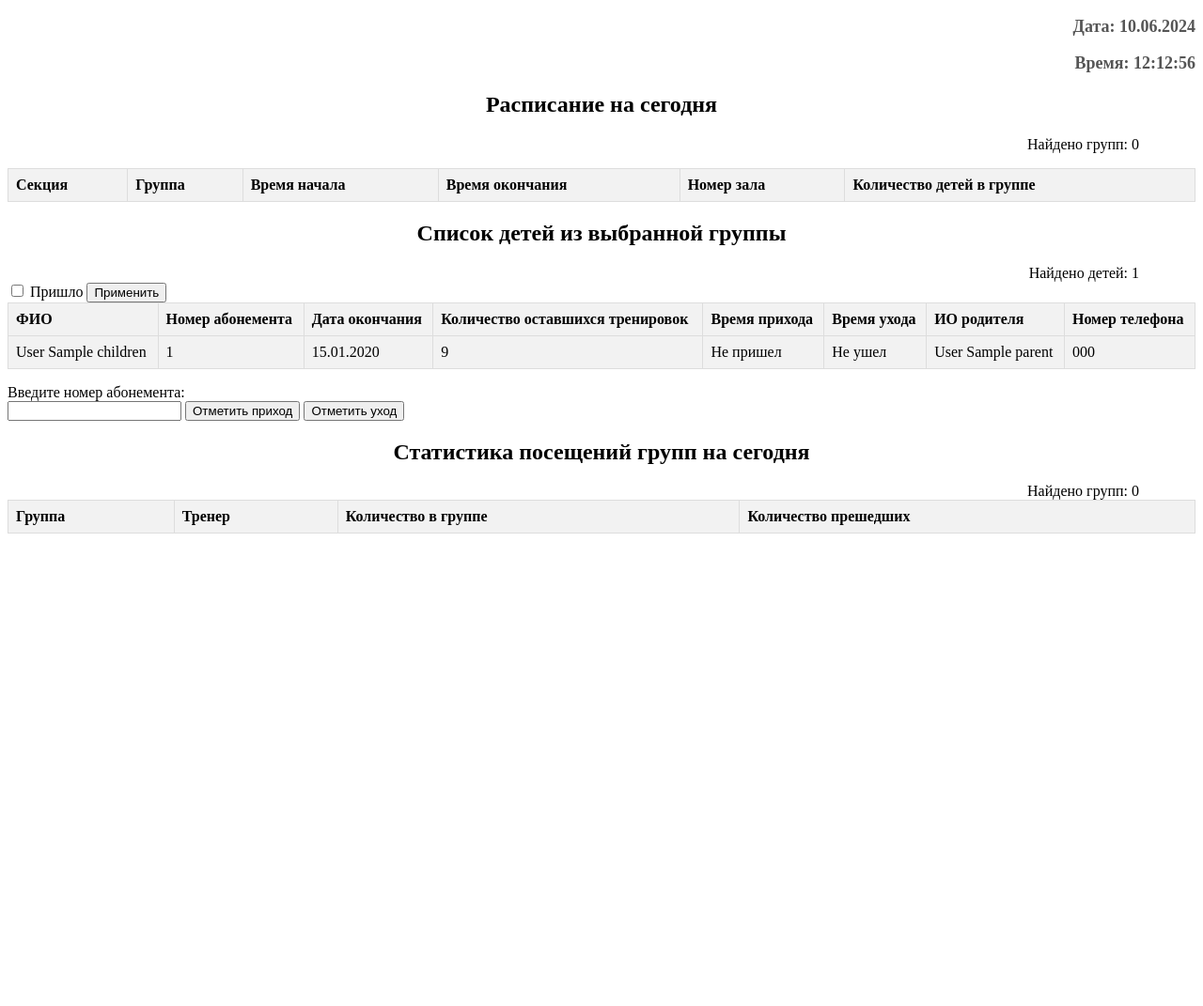
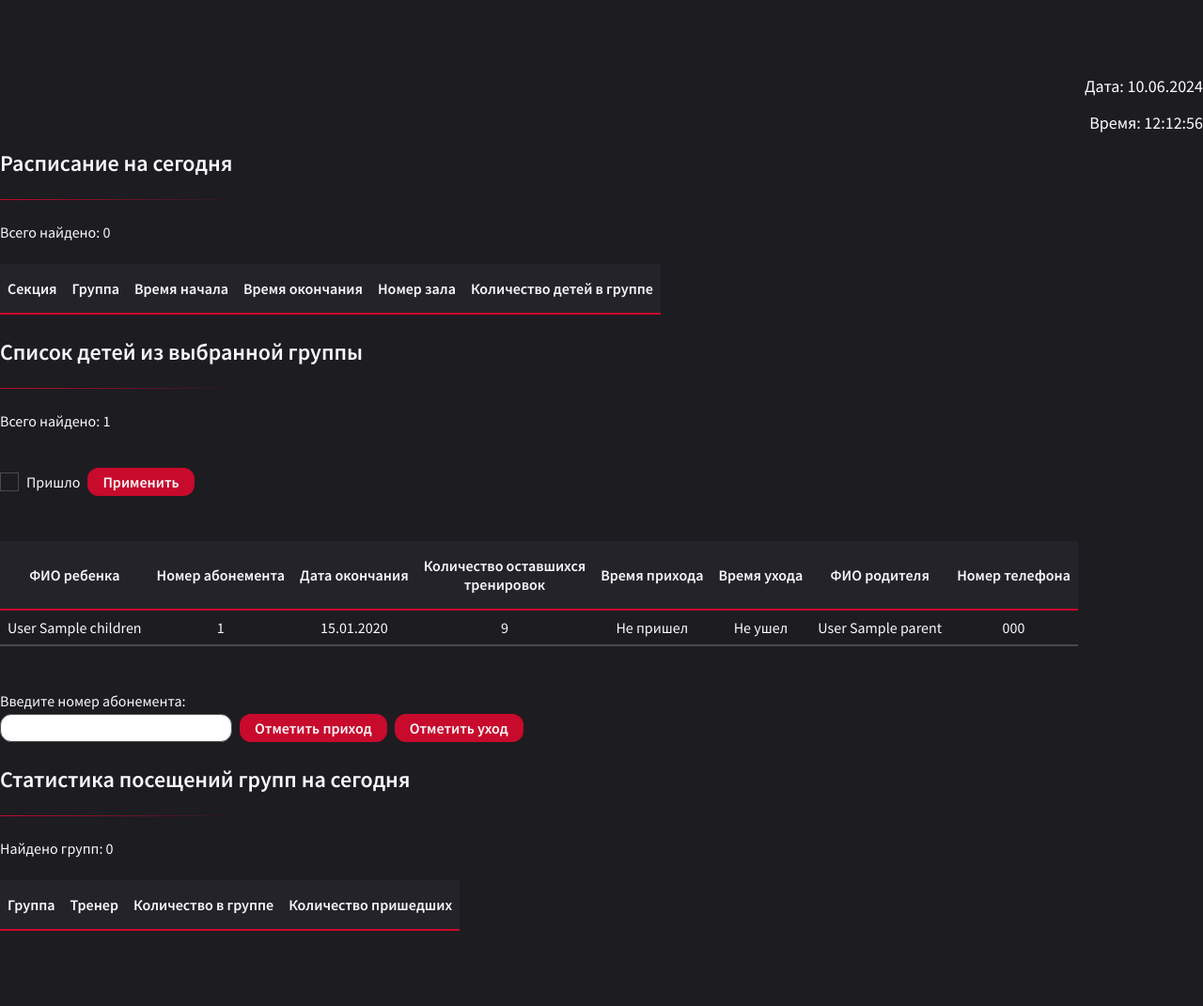
Before and after one commit to danila202/attendance-control, a Django app: page /visit/group/1/ in a window 1280 px wide. Shown: the whole page at 94% size. Before the commit the page ends 568 px from the top, so only its background shows below. Run offline with Django 4.2, Linux system fonts and the light colour scheme; tables that the repository leaves empty hold one stand-in row (values such as "Sample post"); lists and menus that the app fills with data are empty.

Commit message:
Create style for template

```diff
--- /dev/null
+++ b/osa/visit_control/static/css/style.css
@@ -0,0 +1,204 @@
+@import url('visit_control/static/vendor/font.css');
+
+:root {
+    /* colors */
+    --background-main: #1D1C21;
+    --background-secondary: #25232A;
+    --color-main: #F9F9FB;
+    --color-accent: #C80A2C;
+    --color-accent-hover: #AC001F;
+    --color-gray: #4A494D;
+}
+
+body {
+    max-width: 1440px;
+    margin: 80px auto;
+    font-family: 'Source Sans Pro', sans-serif;
+    -webkit-font-smoothing: antialiased;
+    -moz-osx-font-smoothing: grayscale;
+    background: var(--background-main);
+    color: var(--color-main);
+}
+
+h2 {
+    position: relative;
+    margin: 0 0 24px;
+    padding: 0 0 24px;
+}
+
+h2::after {
+    content: "";
+    position: absolute;
+    left: 0;
+    bottom: 0;
+    width: 254px;
+    height: 1px;
+    background: linear-gradient(90deg, #C80A2C -2.73%, #1D1C21 100%);
+}
+
+p {
+    margin: 0 0 16px;
+    padding: 0;
+}
+
+a {
+    color: var(--color-accent);
+    text-decoration: none;
+    transition: all .3s linear;
+}
+
+table {
+    width: auto;
+    margin: 24px 0;
+    font-family: inherit;
+    border-collapse: collapse;
+}
+
+th {
+    padding: 16px 8px;
+    text-align: center;
+    vertical-align: middle;
+    background: var(--background-secondary);
+    border: none;
+    border-bottom: 2px solid var(--color-accent);
+}
+
+td {
+    padding: 8px;
+    text-align: center;
+    vertical-align: middle;
+    border: none;
+    border-bottom: 2px solid var(--color-gray);
+}
+
+button {
+    position: relative;
+    display: inline-block;
+    padding: 8px 16px;
+    font-family: inherit;
+    font-size: 16px;
+    font-weight: 600;
+    line-height: 14px;
+    color: inherit;
+    background: var(--color-accent);
+    border: none;
+    border-radius: 12px;
+    box-sizing: border-box;
+    appearance: none;
+    outline: transparent;
+    cursor: pointer;
+    transition: all .3s linear;
+}
+
+button[name="action"] {
+    align-self: end;
+}
+
+label:has(input[type="number"]) {
+    display: flex;
+    flex-direction: column;
+    gap: 4px;
+}
+
+input[type="number"] {
+    padding: 4px 16px;
+    font-family: inherit;
+    font-size: 16px;
+    font-weight: 600;
+    line-height: 20px;
+    color: var(--background-main);
+    border-radius: 12px;
+    border: 1px solid var(--color-gray);
+    outline: transparent;
+    box-sizing: border-box;
+    transition: all .3s linear;
+}
+
+input[type="number"]:focus,
+input[type="number"]:focus-visible,
+input[type="number"]:active {
+    outline: 1px solid transparent;
+    border: 1px solid var(--color-accent);
+}
+
+input[type="number"]:valid:not(:placeholder-shown) {
+    border-color: var(--color-accent);
+}
+
+form {
+    display: inline-flex;
+    align-items: center;
+    gap: 8px;
+    width: 100%;
+    margin: 24px 0;
+}
+
+.checkbox {
+    display: inline-flex;
+}
+
+.checkbox__input {
+    position: absolute;
+    width: 1px;
+    height: 1px;
+    overflow: hidden;
+    clip: rect(0 0 0 0);
+}
+
+.checkbox__switch {
+    display: inline-flex;
+    align-items: center;
+    justify-content: center;
+    margin-right: 8px;
+    width: 20px;
+    height: 20px;
+    border: 1px solid var(--color-gray);
+    cursor: pointer;
+    box-sizing: border-box;
+    transition: all .3s linear;
+}
+
+.checkbox__input:checked + .checkbox__switch {
+    background: var(--color-accent);
+}
+
+.checkbox__input:checked + .checkbox__switch::before {
+    content: "";
+    position: absolute;
+    width: 8px;
+    height: 1px;
+    background: var(--color-main);
+}
+
+.checkbox__input:checked + .checkbox__switch::after {
+    content: "";
+    position: absolute;
+    width: 8px;
+    height: 1px;
+    background: var(--color-main);
+    transform: rotate(90deg);
+}
+.current-datetime {
+    text-align: right;
+    font-size: 18px;
+    color: white;
+    }
+
+@media (hover: hover) {
+    button:hover {
+        background: var(--color-accent-hover);
+    }
+    .checkbox__switch:hover {
+        border-color: var(--color-accent);
+    }
+    a:hover {
+        color: var(--color-accent-hover);
+    }
+    input[type="number"]:hover {
+        border-color: var(--color-accent-hover);
+    }
+    input[type="number"]:is(:active, :focus, :focus-within):hover {
+        border-color: var(--color-accent);
+    }
+
+}
--- /dev/null
+++ b/osa/visit_control/static/vendor/font.css
@@ -0,0 +1,15 @@
+@font-face {
+    font-family: 'Source Sans Pro';
+    font-style: normal;
+    font-weight: 300;
+    src: local("Source Sans Pro Light"), local("SourceSansPro-Light"), url("./fonts/source-sans-pro-v12-cyrillic_latin-300.woff2") format("woff2"), url("./fonts/source-sans-pro-v12-cyrillic_latin-300.woff") format("woff"); }
+@font-face {
+    font-family: 'Source Sans Pro';
+    font-style: normal;
+    font-weight: 400;
+    src: local("Source Sans Pro Regular"), local("SourceSansPro-Regular"), url("./fonts/source-sans-pro-v12-cyrillic_latin-regular.woff2") format("woff2"), url("./fonts/source-sans-pro-v12-cyrillic_latin-regular.woff") format("woff"); }
+@font-face {
+    font-family: 'Source Sans Pro';
+    font-style: normal;
+    font-weight: 600;
+    src: local("Source Sans Pro SemiBold"), local("SourceSansPro-SemiBold"), url("./fonts/source-sans-pro-v12-cyrillic_latin-600.woff2") format("woff2"), url("./fonts/source-sans-pro-v12-cyrillic_latin-600.woff") format("woff"); }
--- a/osa/visit_control/templates/first_page.html
+++ b/osa/visit_control/templates/first_page.html
@@ -1,17 +1,12 @@
+{% load static %}
 <!DOCTYPE html>
 <html lang="en">
 <head>
-      <meta charset="UTF-8">
+    <meta charset="UTF-8">
     <title>Title</title>
-    <style>
-.current-datetime {
-            text-align: right;
-            font-size: 18px;
-            color: #555;
+ <link rel="stylesheet" type="text/css" href="{% static 'css/style.css'%}">
 
-        }
-    </style>
-    <script>
+     <script>
         function updateDateTime() {
             const now = new Date();
             const formattedDate = now.toLocaleDateString('ru-RU');
@@ -21,18 +16,17 @@
         }
         window.onload = function() {
             updateDateTime();
-            setInterval(updateDateTime, 1000); // Update every second
+            setInterval(updateDateTime, 1000); // Обновление каждую секунду
         }
     </script>
-
 
 </head>
 <body>
     <div id="current-datetime" class="current-datetime">
-        <strong><p id="current-date"></p></strong>
-        <strong><p id="current-time"></p></strong>
+        <p id="current-date"></p>
+        <p id="current-time"></p>
     </div>
-{% include 'schedule.html' with schedules=schedules %}
+  {% include 'schedule.html' with schedules=schedules %}
 
     {% if show_group_data %}
         {% include 'group.html' with subscriptions=group_data.subscriptions group=group_data.group %}
@@ -41,6 +35,5 @@
     {% endif %}
 
 {% include 'statistic.html' with data_groups=data_groups %}
-
 </body>
 </html>
--- a/osa/visit_control/templates/group.html
+++ b/osa/visit_control/templates/group.html
@@ -1,58 +1,37 @@
+{% load static %}
 <!DOCTYPE html>
-<html lang="en">
+<html lang="ru">
     <head>
       <meta charset="UTF-8">
-    <title>Title</title>
-            <style>
-        table {
-            width: 100%;
-            border-collapse: collapse;
-        }
-        th, td {
-            border: 1px solid #dddddd;
-            text-align: left;
-            padding: 8px;
-        }
-        th {
-            background-color: #f2f2f2;
-        }
-        tr:nth-child(even) {
-            background-color: #f2f2f2;
-        }
-        h2 {
-            text-align: center;
-        }
-        .align-right {
-            text-align: right;
-            padding-right: 60px;
-        }
-    </style>
+      <title>Группы</title>
+     <link rel="stylesheet" type="text/css" href="{% static 'css/style.css' %}">
     </head>
     <body>
         <h2>Список детей из выбранной группы</h2>
-<div class="align-right">
- Найдено детей: {{ total_subscriptions }}
-</div>
-<form method="get" style="display: inline-block; ">
+        <p>Всего найдено: {{ total_subscriptions }}</p>
+        <form method="get">
             <input type="hidden" name="group_id" value="{{ group.id }}">
-        <label>
-            <input type="checkbox" name="arrival_children" value="on" {% if arrival_checked %}checked{% endif %}>
+            <label class="checkbox">
+              <input class="checkbox__input" type="checkbox" name="arrival_children" value="on" {% if arrival_checked %}checked{% endif %}>
+              <span class="checkbox__switch"></span>
               Пришло
             </label>
             <button type="submit">Применить</button>
         </form>
-
         <table>
+            <thead>
                 <tr>
-        <th>ФИО</th>
+                    <th>ФИО ребенка</th>
                     <th>Номер абонемента</th>
                     <th>Дата окончания</th>
-        <th>Количество оставшихся тренировок</th>
+                    <th>Количество оставшихся <br> тренировок</th>
                     <th>Время прихода</th>
                     <th>Время ухода</th>
-        <th>ИО родителя</th>
+                    <th>ФИО родителя</th>
                     <th>Номер телефона</th>
                 </tr>
+            </thead>
+            <tbody>
                 {% for subscription in subscriptions %}
                 <tr>
                     <td>{{ subscription.child.surname}} {{ subscription.child.name_patronymic }}</td>
@@ -73,19 +52,18 @@
                     <td>{{ subscription.parent.mobile_phone }}</td>
                 </tr>
                 {% endfor %}
+            </tbody>
         </table>
         <form action="{% url "visit:create_visit" %}" method="post">
         {% csrf_token %}
-    <p> Введите номер абонемента:<br> <input name="subscription_id" type="number" />
+        <label>Введите номер абонемента: <input name="subscription_id" type="number" placeholder=" " /></label>
         <button type="submit" name="action" value="arrival"> Отметить приход</button>
         <button type="submit" name="action" value="exit"> Отметить уход</button>
-    </p>
         </form>
 
         {#<form method="post" action="{% url "visit:all" %}">#}
         {#     {% csrf_token %}#}
         {#    <button class="btn-new" name="action" value="pushed"> Статистика посещений групп на сегодня </button>#}
         {#</form>#}
-
     </body>
 </html>
--- a/osa/visit_control/templates/schedule.html
+++ b/osa/visit_control/templates/schedule.html
@@ -1,49 +1,17 @@
+{% load static %}
 <!DOCTYPE html>
-<html lang="en">
+<html lang="ru">
     <head>
         <meta charset="UTF-8">
-    <title>Title</title>
-    <style>
-        table {
-            width: 100%;
-            border-collapse: collapse;
-        }
-        th, td {
-            border: 1px solid #dddddd;
-            text-align: left;
-            padding: 8px;
-        }
-        th {
-            background-color: #f2f2f2;
-        }
-        tr:nth-child(even) {
-            background-color: #f2f2f2;
-        }
-        h2 {
-            text-align: center;
-        }
-        .align-right {
-            text-align: right;
-            padding-right: 60px;
-        }
-        .custom-link {
-            color: black; /* Замените на нужный цвет */
-            text-decoration: none;
-        }
-        .custom-link:hover {
-            color: rosybrown; /* Опционально: другой цвет при наведении */
-        }
-    </style>
+        <title>Расписание</title>
+       <link rel="stylesheet" type="text/css" href="{% static 'css/styles.css' %}">
     </head>
     <body>
         <h2>Расписание на сегодня</h2>
-    <div class="align-right">
-        <p>Найдено групп: {{ schedules_count }}</p>
-    </div>
+        <p>Всего найдено: {{ schedules_count }}</p>
         <table>
+            <thead>
                 <tr>
-
-
                     <th>Секция</th>
                     <th>Группа</th>
                     <th>Время начала</th>
@@ -51,17 +19,19 @@
                     <th>Номер зала</th>
                     <th>Количество детей в группе</th>
                 </tr>
+            </thead>
+            <tbody>
                 {% for schedule in schedules %}
+                <tr>
                     <td>{{ schedule.group.naming_sport }}</td>
-        <td><a class="custom-link" href="{% url "visit:detail-group" schedule.group.id %}"> {{ schedule.group.naming }}</a></td>
+                    <td><a href="{% url "visit:detail-group" schedule.group.id %}"> {{ schedule.group.naming }}</a></td>
                     <td>{{ schedule.start_time|date:"H:i" }}</td>
                     <td>{{ schedule.end_time|date:"H:i"}}</td>
                     <td>{{ schedule.training_room }}</td>
                     <td>{{ schedule.group.children_count }}</td>
+                </tr>
                 {% endfor %}
+            </tbody>
         </table>
-
-
-
     </body>
 </html>
--- a/osa/visit_control/templates/statistic.html
+++ b/osa/visit_control/templates/statistic.html
@@ -1,36 +1,14 @@
+{% load static %}
 <!DOCTYPE html>
 <html lang="en">
 <head>
     <meta charset="UTF-8">
     <title>Title</title>
-            <style>
-        table {
-            width: 100%;
-            border-collapse: collapse;
-        }
-        th, td {
-            border: 1px solid #dddddd;
-            text-align: left;
-            padding: 8px;
-        }
-        th {
-            background-color: #f2f2f2;
-        }
-        tr:nth-child(even) {
-            background-color: #f2f2f2;
-        }
-                h2 {
-            text-align: center;
-        }
-        .align-right {
-            text-align: right;
-            padding-right: 60px;
-        }
-    </style>
+ <link rel="stylesheet" type="text/css" href="{% static 'css/styles.css' %}">
 </head>
 <body>
         <h2>Статистика посещений групп на сегодня</h2>
-        <div class="align-right">
+        <div class="align-right" style="padding-right: 515px">
          Найдено групп: {{ total_today }}
         </div>
 <table>
@@ -39,7 +17,7 @@
         <th>Группа</th>
         <th>Тренер</th>
         <th>Количество в группе</th>
-        <th>Количество прешедших </th>
+        <th>Количество пришедших </th>
     </tr>
 
     {% for group in data_groups %}
```
Also changed, not shown: osa/notification_bot_api/views.py (+0 -8 lines), osa/visit_control/static/css/index.css (deleted, +0 -15 lines), osa/visit_control/static/vendor/fonts/source-sans-pro-v12-cyrillic_latin-300.woff (added), osa/visit_control/static/vendor/fonts/source-sans-pro-v12-cyrillic_latin-300.woff2 (added), osa/visit_control/static/vendor/fonts/source-sans-pro-v12-cyrillic_latin-600.woff (added), osa/visit_control/static/vendor/fonts/source-sans-pro-v12-cyrillic_latin-600.woff2 (added), osa/visit_control/static/vendor/fonts/source-sans-pro-v12-cyrillic_latin-regular.woff (added), osa/visit_control/static/vendor/fonts/source-sans-pro-v12-cyrillic_latin-regular.woff2 (added). Lines whose indentation alone changed are shown as unchanged.
